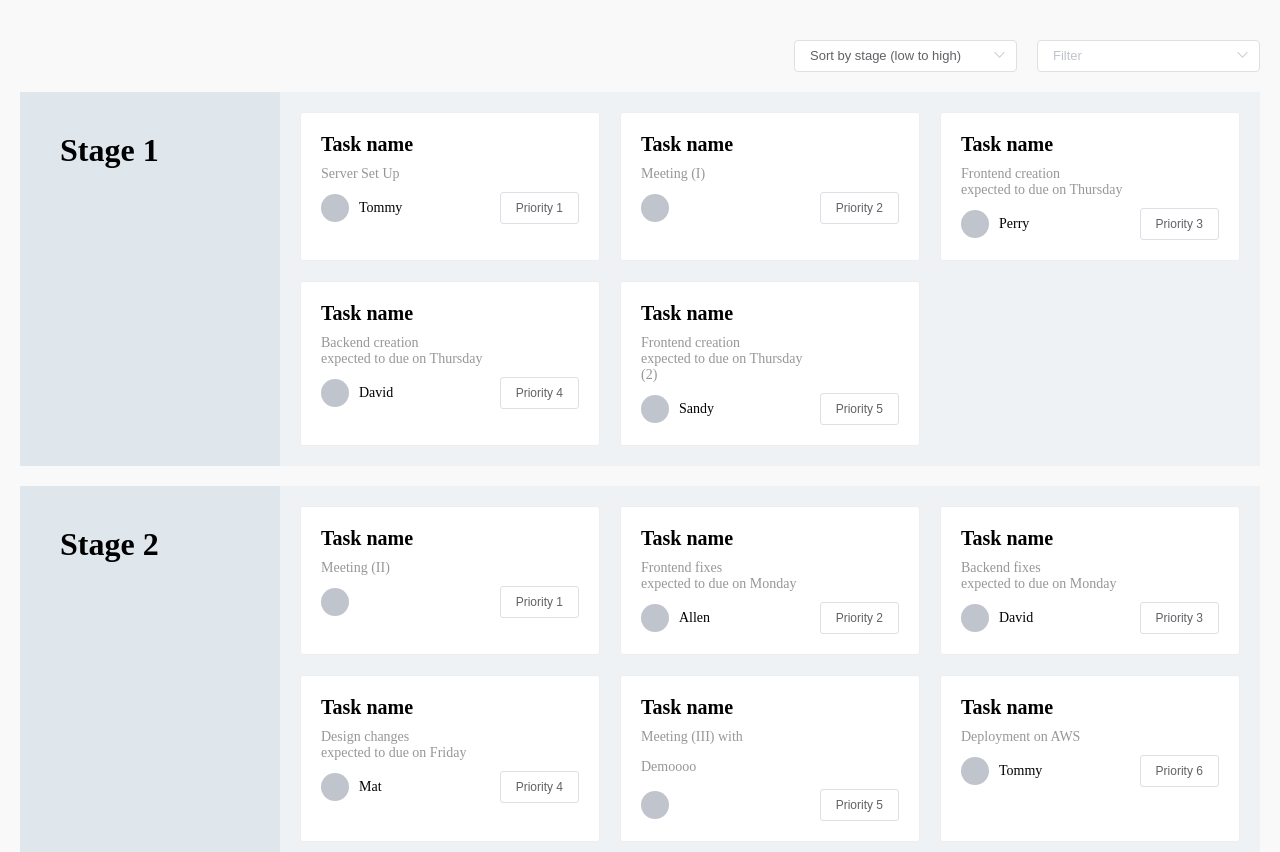
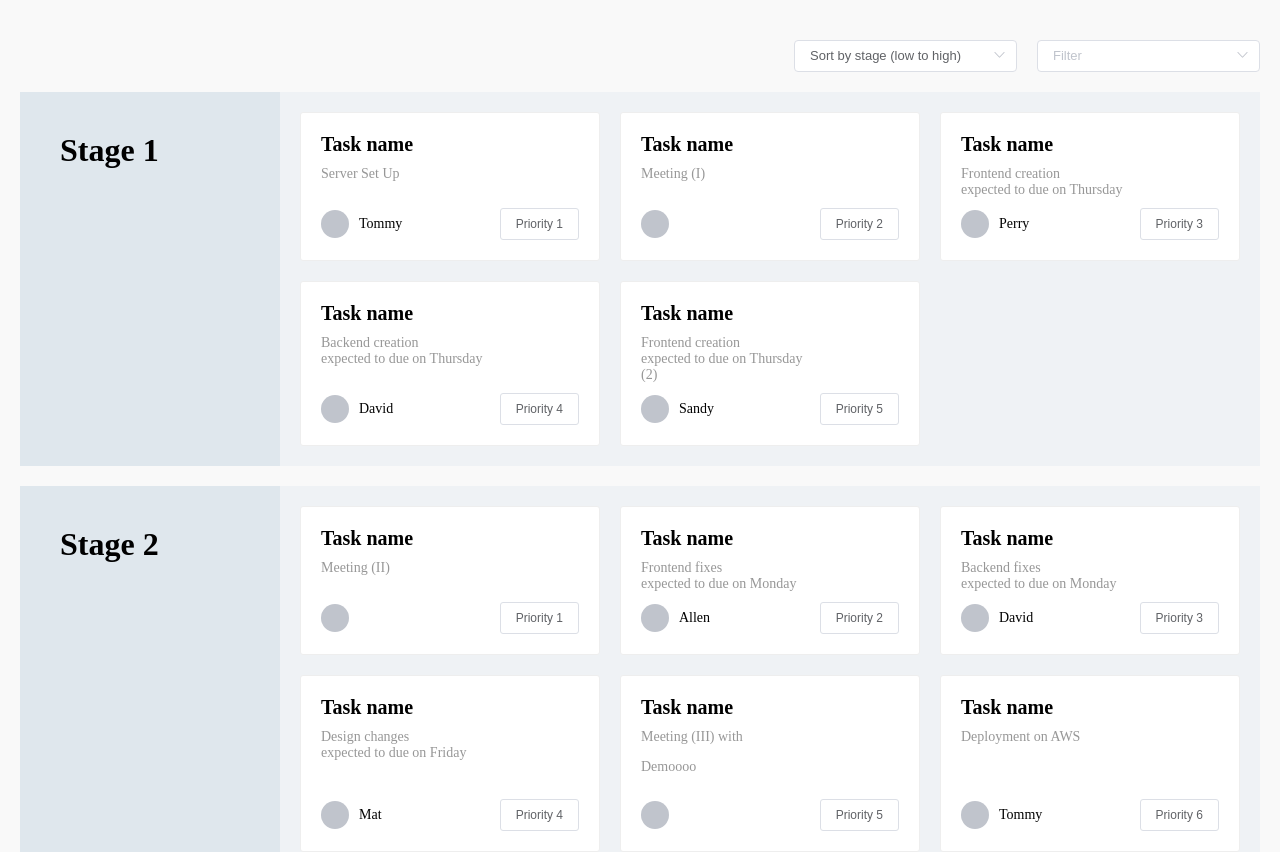
Before and after one commit to Tokinx/CodingTest, a Vue app in the folder client/: page /#/ in a window 1280 px wide. Shown: the top 852 px of the page. Built offline with nearby package versions, Linux system fonts and the light colour scheme.

Commit message:
优化卡片样式，内容部分撑开高度

```diff
--- a/client/src/components/CardItem.vue
+++ b/client/src/components/CardItem.vue
@@ -28,9 +28,10 @@ export default {
 .card {
   &-item {
     background-color: #fff;
-    // border: 1px solid #eee;
     padding: 1rem;
     border-radius: 0.15rem;
+    display: flex;
+    flex-direction: column;
   }
   &-title {
     margin: 0;
@@ -38,6 +39,7 @@ export default {
     margin-bottom: 0.5rem;
   }
   &-body {
+    flex: 1;
     font-size: 0.7rem;
     color: #979797;
   }
```
Also changed, not shown: client/.browserslistrc (added), client/.eslintrc.js (added), 1 other file (tests, documents, lock files or other folders).
